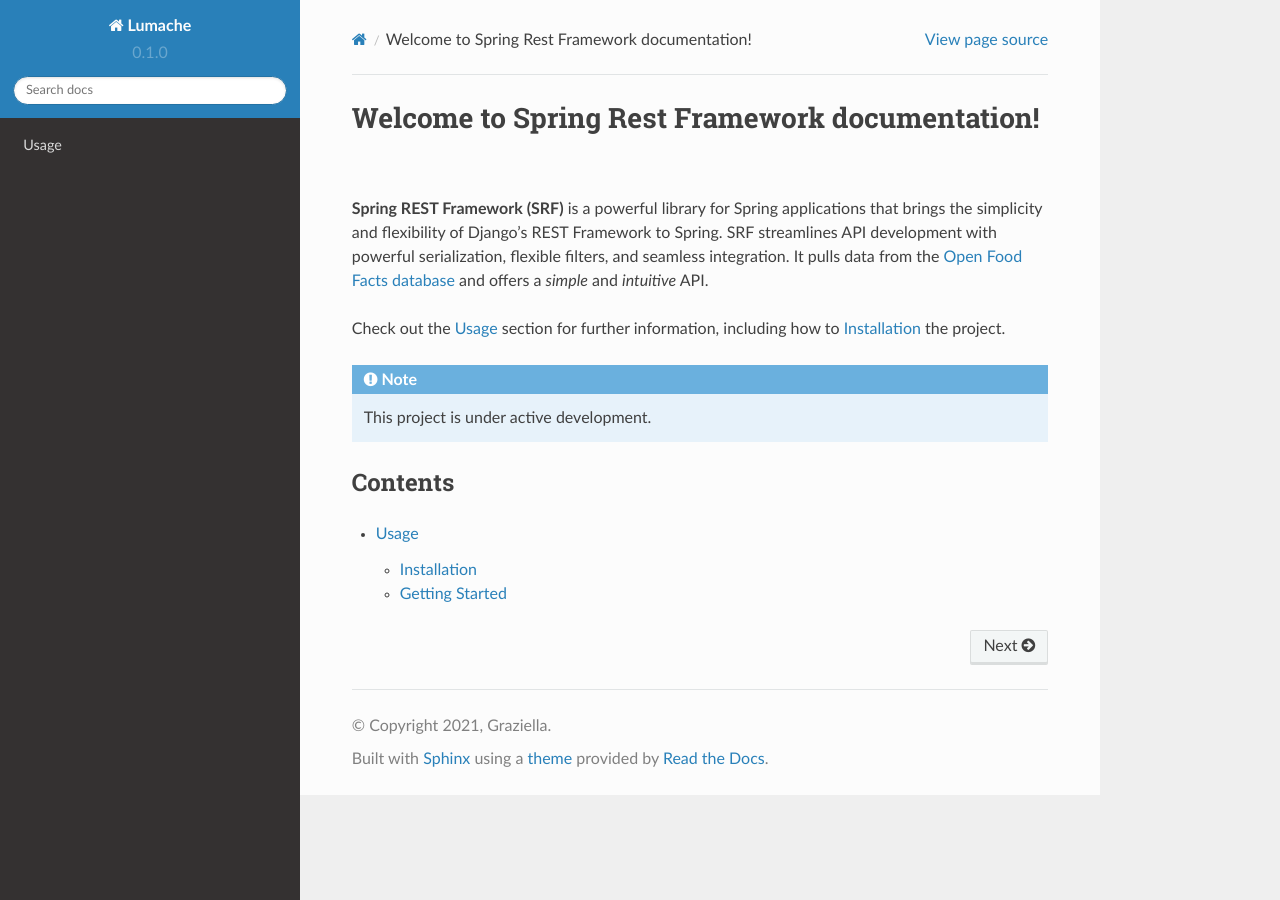
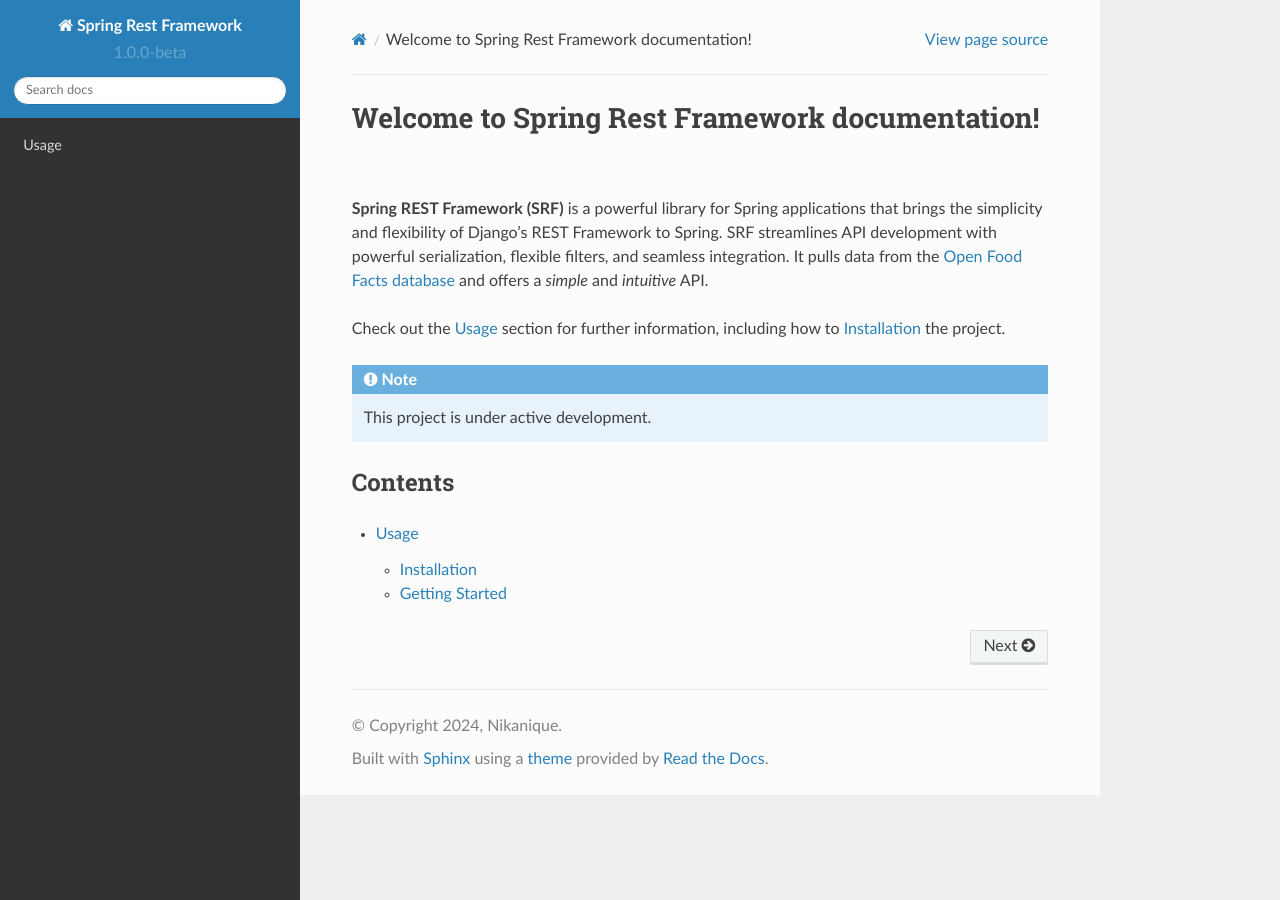
Before and after one commit to nikanique/spring-rest-framework-tutorial, a Sphinx documentation site: the page built from docs/source/index.rst, in a window 1280 px wide. Built offline with Sphinx 7.4.7 and the Read the Docs theme 2.0.0, drawn with Linux system fonts in a browser that asks for light colours; pages that are not in the unit, such as notebooks, are missing from menus.

Commit message:
doc: fix project name

```diff
--- a/docs/source/conf.py
+++ b/docs/source/conf.py
@@ -2,12 +2,12 @@
 
 # -- Project information
 
-project = 'Lumache'
-copyright = '2021, Graziella'
-author = 'Graziella'
+project = 'Spring Rest Framework'
+copyright = '2024, Nikanique'
+author = 'Nikanique'
 
 release = '0.1'
-version = '0.1.0'
+version = '1.0.0-beta'
 
 # -- General configuration
 
--- a/pyproject.toml
+++ b/pyproject.toml
@@ -3,6 +3,6 @@ requires = ["flit_core >=3.2,<4"]
 build-backend = "flit_core.buildapi"
 
 [project]
-name = "lumache"
-authors = [{name = "Graziella", email = "graziella@lumache"}]
+name = "Spring Rest framework"
+authors = [{name = "Birddevelper", email = "nikanique.org@gmail.com"}]
 dynamic = ["version", "description"]
```
Also changed, not shown: README.rst (+2 -6 lines).
